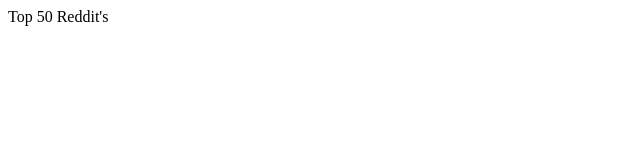
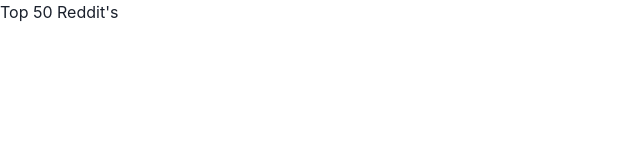
Before and after one commit to wiredots01/top-reddit-listings, a React (Create React App) app: page / in a window 1280 px wide. Shown: the top 160 px of the page, without its empty margins (0-640 px from the left). Built offline with nearby package versions, Linux system fonts and the light colour scheme.

Commit message:
chakra ui implementation
using chakra js for re-usable ui

```diff
--- a/package.json
+++ b/package.json
@@ -3,6 +3,9 @@
   "version": "0.1.0",
   "private": true,
   "dependencies": {
+    "@chakra-ui/react": "^1.6.6",
+    "@emotion/react": "^11",
+    "@emotion/styled": "^11",
     "@testing-library/jest-dom": "^5.11.4",
     "@testing-library/react": "^11.1.0",
     "@testing-library/user-event": "^12.1.10",
@@ -10,6 +13,7 @@
     "@types/node": "^12.0.0",
     "@types/react": "^17.0.0",
     "@types/react-dom": "^17.0.0",
+    "framer-motion": "^4",
     "react": "^17.0.2",
     "react-dom": "^17.0.2",
     "react-scripts": "4.0.3",
--- a/src/App.tsx
+++ b/src/App.tsx
@@ -1,10 +1,11 @@
+import { ChakraProvider, theme } from "@chakra-ui/react";
 import React from 'react';
 
 function App() {
   return (
-    <div>
+    <ChakraProvider theme={theme}>
       Top 50 Reddit's
-    </div>
+    </ChakraProvider>
   );
 }
 
--- a/src/index.tsx
+++ b/src/index.tsx
@@ -1,11 +1,12 @@
+import { ColorModeScript } from "@chakra-ui/react";
 import React from 'react';
 import ReactDOM from 'react-dom';
 import App from './App';
 
 
-
 ReactDOM.render(
   <React.StrictMode>
+    <ColorModeScript />
     <App />
   </React.StrictMode>,
   document.getElementById('root')
```
Also changed, not shown: 1 other file (tests, documents, lock files or other folders).
